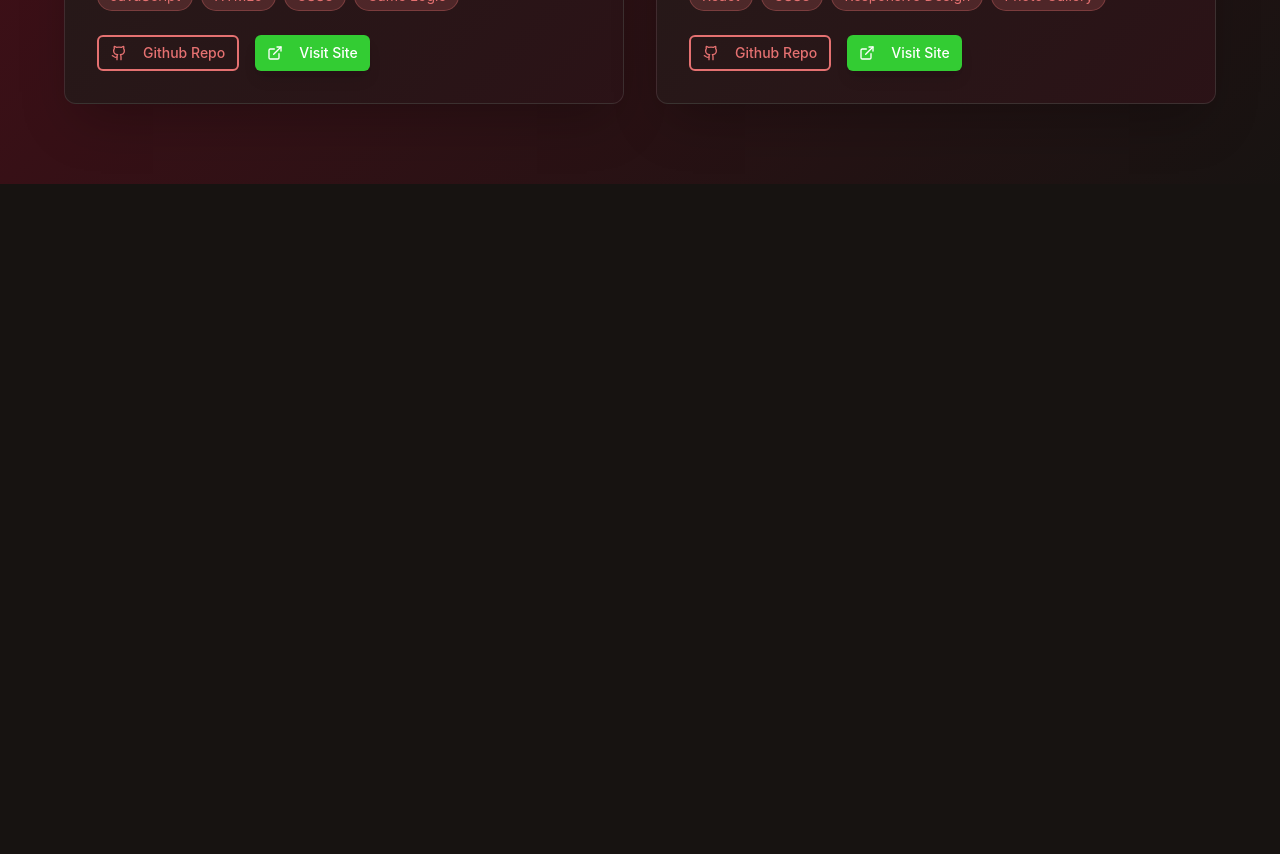
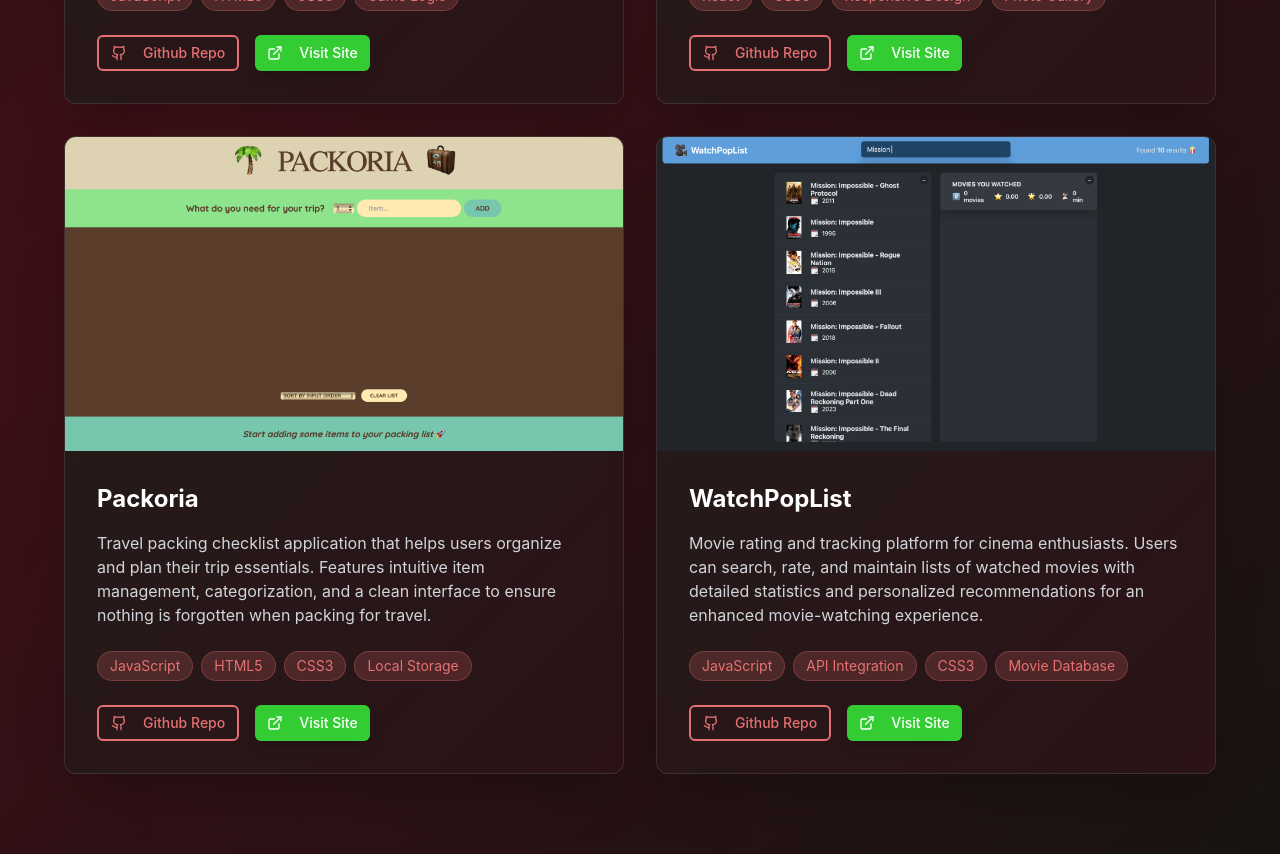
Before and after one commit to JustSuffer/Portfolio, a React (Vite) app: page /projects in a window 1280 px wide. Shown: the part 1600-2454 px from the top of the page. Before the commit the page ends 1784 px from the top, so only its background shows below. Built offline with nearby package versions, Linux system fonts and the light colour scheme.

Commit message:
Add new projects to Projects page

```diff
--- a/src/pages/Projects.tsx
+++ b/src/pages/Projects.tsx
@@ -4,6 +4,8 @@ import motionTrackingProject from "@/assets/motion-tracking-project.jpg";
 import rcCarProject from "@/assets/rc-car-project.jpg";
 import sudokuGameProject from "@/assets/sudoku-game-project.png";
 import weddingAlbumProject from "@/assets/wedding-album-project.png";
+import packoriaProject from "@/assets/packoria-project.png";
+import watchpoplistProject from "@/assets/watchpoplist-project.png";
 
 
 const Projects = () => {
@@ -37,6 +39,22 @@ const Projects = () => {
       technologies: ["React", "CSS3", "Responsive Design", "Photo Gallery"],
       githubLink: "https://github.com/JustSuffer/vault",
       siteLink: "https://wedding-album-ized.netlify.app/"
+    },
+    {
+      title: "Packoria",
+      description: "Travel packing checklist application that helps users organize and plan their trip essentials. Features intuitive item management, categorization, and a clean interface to ensure nothing is forgotten when packing for travel.",
+      image: packoriaProject,
+      technologies: ["JavaScript", "HTML5", "CSS3", "Local Storage"],
+      githubLink: "https://github.com/JustSuffer/Packoria",
+      siteLink: "https://packoria.netlify.app/"
+    },
+    {
+      title: "WatchPopList",
+      description: "Movie rating and tracking platform for cinema enthusiasts. Users can search, rate, and maintain lists of watched movies with detailed statistics and personalized recommendations for an enhanced movie-watching experience.",
+      image: watchpoplistProject,
+      technologies: ["JavaScript", "API Integration", "CSS3", "Movie Database"],
+      githubLink: "https://github.com/JustSuffer/WatchPopList",
+      siteLink: "https://watchpoplist.netlify.app/"
     }
   ];
 
```
Also changed, not shown: src/assets/packoria-project.png (added), src/assets/watchpoplist-project.png (added).
